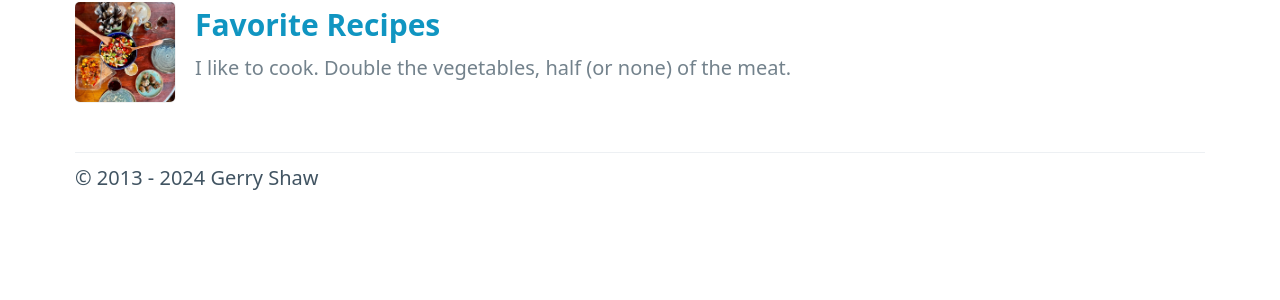
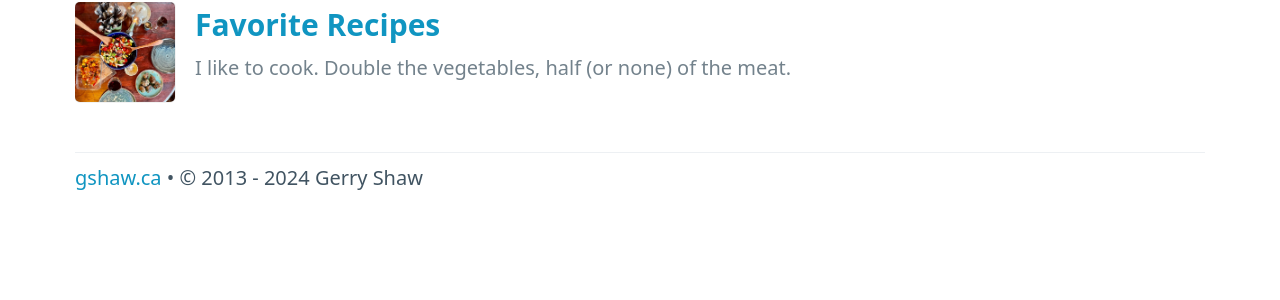
Before and after one commit to gshaw/gshaw.github.io, a Jekyll site: the page built from index.md, in a window 1280 px wide. Shown: the part 1601-1901 px from the top of the page. Built offline with Jekyll 4.4.1, drawn with Linux system fonts in a browser that asks for light colours.

Commit message:
Improve footer

```diff
--- /dev/null
+++ b/_includes/footer.html
@@ -0,0 +1,7 @@
+<hr>
+
+<p>
+  <a href="/">gshaw.ca</a>
+  •
+  © {{ site.start_year }} - {{ 'now' | date: "%Y" }} Gerry Shaw
+</p>
--- a/index.md
+++ b/index.md
@@ -84,6 +84,4 @@ title: Gerry Shaw's Home Page
   </hgroup>
 </div>
 
----
-
-© {{ site.start_year }} - {{ 'now' | date: "%Y" }} Gerry Shaw
+{% include footer.html %}
--- a/recipes.html
+++ b/recipes.html
@@ -26,3 +26,5 @@ permalink: /recipes/
   </hgroup>
 </div>
 {% endfor %}
+
+{% include footer.html %}
```
Lines whose indentation alone changed are shown as unchanged.
